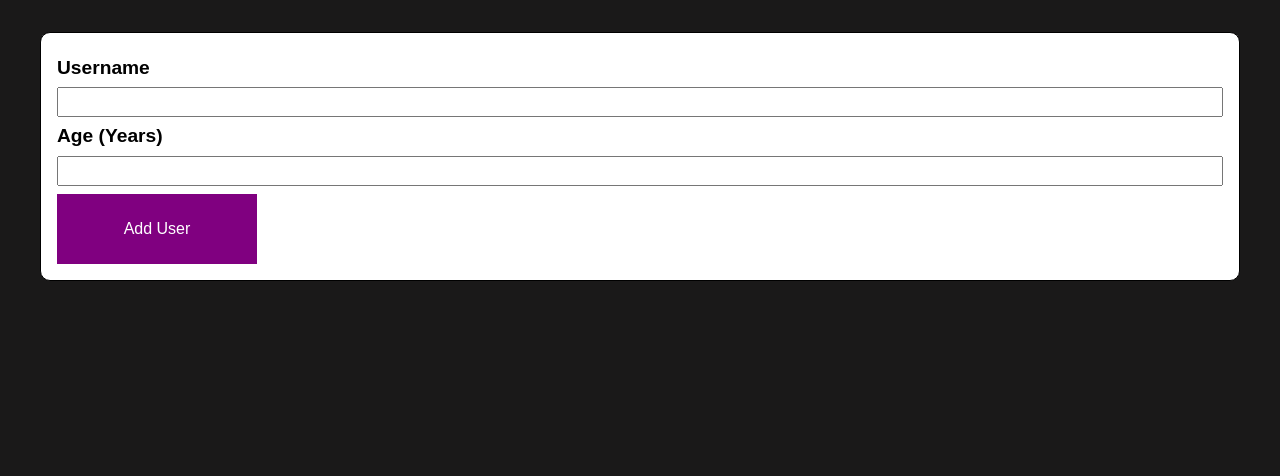
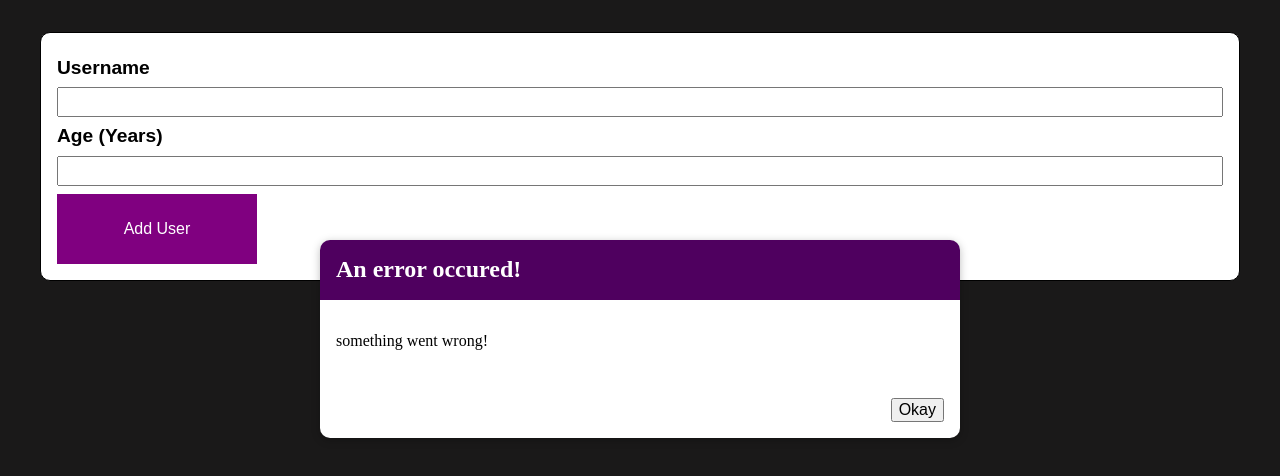
Before and after one commit to gichul0317/react-user-app, a React (Create React App) app: page / in a window 1280 px wide. Shown: the top 476 px of the page. Built offline with nearby package versions, Linux system fonts and the light colour scheme.

Commit message:
alert component added

```diff
--- a/src/App.js
+++ b/src/App.js
@@ -11,6 +11,9 @@
       const updated = [...prevState];
       updated.unshift({ id: Math.random().toString(), user: name, age: age });
       return updated;
+
+      // return [...prevState, {id: Math.random().toString(), user:name, age: age}];
+
     })
   }
 
--- a/src/Components/Alert/Alert.js
+++ b/src/Components/Alert/Alert.js
@@ -1,32 +1,29 @@
 import { useState } from 'react';
+import Card from '../Card/Card';
 import styles from './Alert.module.scss';
 
-function Alert() {
+function Alert(props) {
   const [page, setPage] = useState(false);
 
   const clickHandler = () => {
     setPage(true);
   }
 
-  if (!page) {
-    return (
-      <div className={styles.alert}>
-        <div className={styles['alert__container']}>
-          <div className={styles['alert__titlebox']}>
-            <h1 className={styles['alert__title']}>Invalid input</h1>
-          </div>
-          <p>Please enter a valid name and age (non-empty values).</p>
-          <button className={styles['alert__button']}
-            onClick={clickHandler}
-          >Okay</button>
-        </div>
+  return (
+    <Card className={styles.modal}>
+      <header className={styles.header}>
+        <h2>{props.title}</h2>
+      </header>
+      <div className={styles.content}>
+        <p>{props.message}</p>
       </div>
-    )
-  } else {
-    return (
-      null
-    )
-  }
+      <footer className={styles.actions}>
+        <button className={styles['alert__button']}
+          onClick={clickHandler}
+        >Okay</button>
+      </footer>
+    </Card>
+  )
 }
 
 export default Alert;
--- a/src/Components/Alert/Alert.module.scss
+++ b/src/Components/Alert/Alert.module.scss
@@ -1,32 +1,47 @@
 @import '../../partials/mixins';
 
-.alert {
+.backdrop {
+  position: fixed;
+  top: 0;
+  left: 0;
+  width: 100%;
+  height: 100vh;
+  z-index: 10;
+  background: rgba(0, 0, 0, 0.75);
+}
+
+.modal {
+  position: fixed;
+  top: 30vh;
+  left: 10%;
+  width: 80%;
+  z-index: 100;
+  overflow: hidden;
+}
+
+.header {
+  background: #4f005f;
+  padding: 1rem;
+}
+
+.header h2 {
+  margin: 0;
+  color: white;
+}
+
+.content {
+  padding: 1rem;
+}
+
+.actions {
+  padding: 1rem;
   display: flex;
-  flex-direction: column;
-  justify-content: center;
-  align-items: center;
-  &__container {
-    max-width: 1000px;
-    width: 100%;
-    border: 1px solid;
-    border-radius: 10px;
-    background: #fff;
-    display: flex;
-    flex-direction: column;
-    padding: 1rem;
-  }
-  &__titlebox {
-    background-color: purple;
-  }
-  &__title {
-    color: #fff;
-  }
-  &__button {
-    background-color: purple;
-    border: none;
-    align-self: flex-end;
-    color: #fff;
-    width: 200px;
-    height: 50px;
+  justify-content: flex-end;
+}
+
+@media (min-width: 768px) {
+  .modal {
+    left: calc(50% - 20rem);
+    width: 40rem;
   }
 }
--- /dev/null
+++ b/src/Components/Card/Card.js
@@ -0,0 +1,11 @@
+import styles from './Card.module.scss';
+
+function Card(props) {
+  return (
+    <div className={`${styles.card} ${props.className}`}>
+      {props.children}
+    </div>
+  )
+}
+
+export default Card;
--- /dev/null
+++ b/src/Components/Card/Card.module.scss
@@ -0,0 +1,5 @@
+.card {
+  background-color: #fff;
+  box-shadow: 0 2px 8px rgba(0, 0, 0, 0.26);
+  border-radius: 10px;
+}
--- a/src/Components/Form/Form.js
+++ b/src/Components/Form/Form.js
@@ -18,14 +18,20 @@
 
   const submitHandler = (e) => {
     e.preventDefault();
-    if (name.trim().length > 0 && age.trim().length > 0) {
+    if (parseInt(age) < 1) {
+      return;
+    }
+    if (name.trim().length === 0 || age.trim().length === 0) {
+      return;
+    }
     props.test(name, age);
-    }
     setName('');
     setAge('');
   }
 
   return (
+    <>
+      <Alert title='An error occured!' message='something went wrong!' />
       <form className={styles.form} onSubmit={submitHandler}>
         <div className={styles['form__container']}>
           <label htmlFor="username"
@@ -49,6 +55,8 @@
           >Add User</button>
         </div>
       </form>
+    </>
+
   )
 }
 
--- a/src/Components/Output/Output.js
+++ b/src/Components/Output/Output.js
@@ -1,4 +1,5 @@
 import styles from './Output.module.scss';
+import Card from '../Card/Card';
 
 function Output(props) {
 
```
Lines whose indentation alone changed are shown as unchanged.
